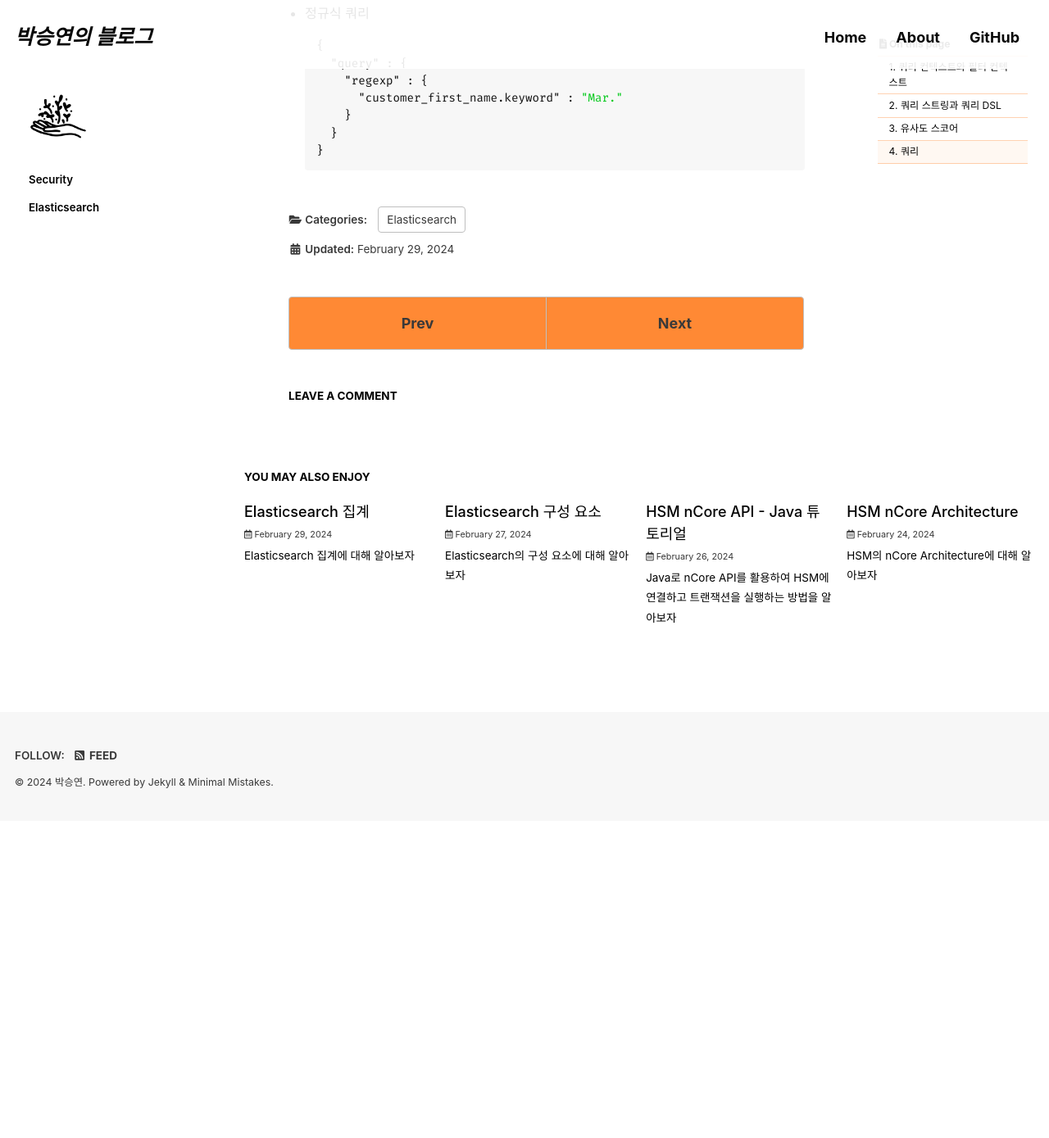
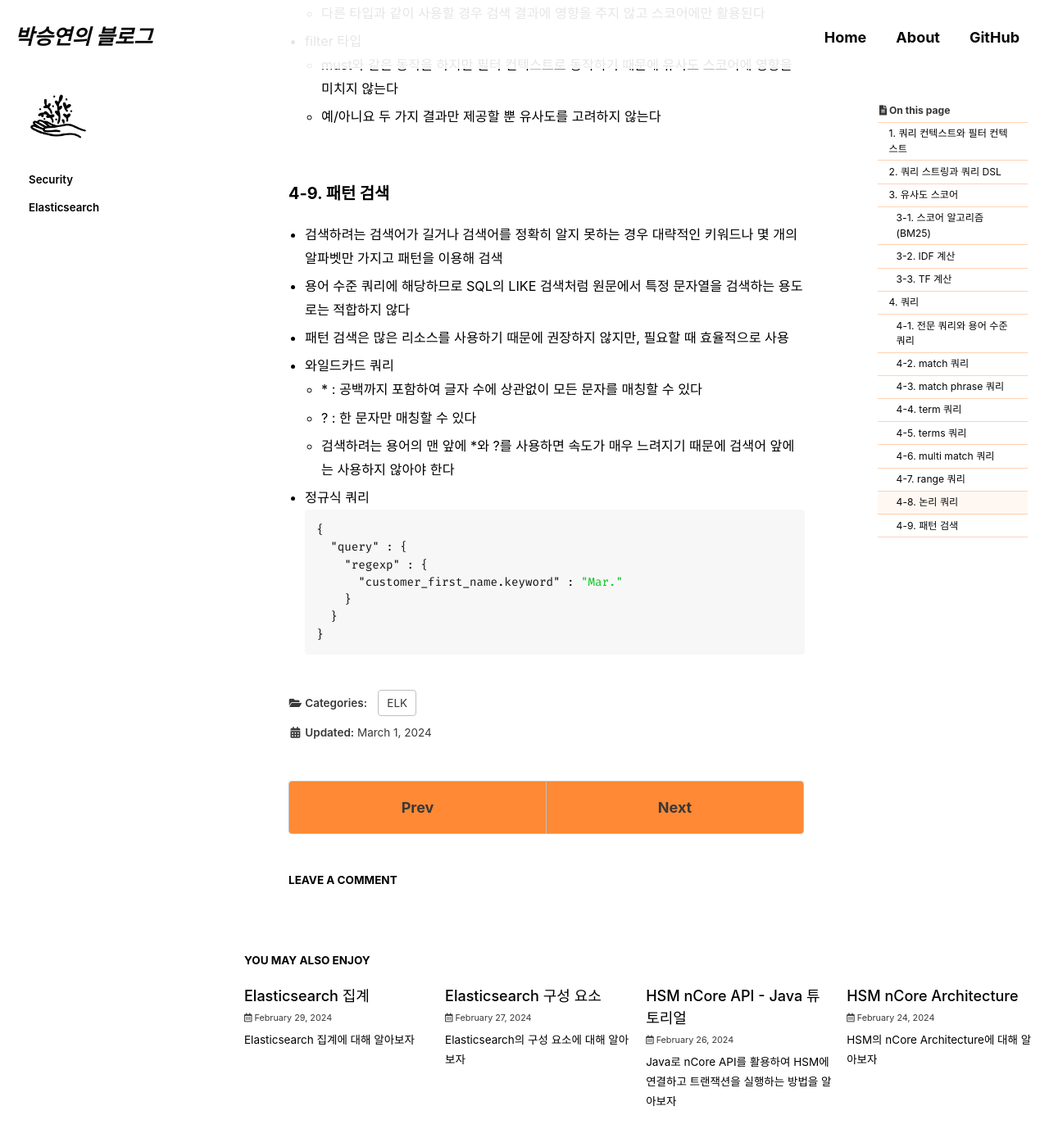
Before and after one commit to seungyeonpark/seungyeonpark.github.io, a Jekyll site: the page built from _posts/2024-02-28-elasticsearch-search.md, in a window 1280 px wide and 1400 px high, scrolled down 6457 px. Shown: the top 1389 px of the window at 82% size. Built offline with Jekyll 4.4.1, drawn with Linux system fonts in a browser that asks for light colours; cached includes are drawn as plain includes; some web fonts are replaced; comment, search, counter and statistics services are not loaded; before the commit the page ends 7459 px from its top, so only the background shows below that.

Commit message:
Docs: formatting

````diff
--- a/_posts/2024-02-26-ncore-java-tutorial.md
+++ b/_posts/2024-02-26-ncore-java-tutorial.md
@@ -42,7 +41,7 @@
 
 <br>
 
-1-4. Variables used in this tutorial
+### 1-4. Variables used in this tutorial
 
   | Variable type | Variable name | Variable description |
   | --- | --- | --- |
@@ -64,60 +63,57 @@
 <br>
 
 ## 2. Before connecting to the hardserver
+### 2-1. Before connecting to the hard server
+- WorldCallBacks, SecurityWorld 객체 인스턴스화
 
-2-1. Before connecting to the hard server
-  - WorldCallBacks, SecurityWorld 객체 인스턴스화
-
-      ```java
-      WorldCallbacks wcb = new WorldCallbacks();
-      SecurityWorld world = new SecurityWorld(null, wcb, null, true);
-      ```
+    ```java
+    WorldCallbacks wcb = new WorldCallbacks();
+    SecurityWorld world = new SecurityWorld(null, wcb, null, true);
+    ```
 
 <br>
 
-2-2. WorldCallbacks
-  - 하드서버가 사용자로부터 키를 생성하거나 사용 권한을 얻을 때 상호작용하는 방법을 정의
-  - DefaultCallBack 클래스를 extends
+### 2-2. WorldCallbacks
+- 하드서버가 사용자로부터 키를 생성하거나 사용 권한을 얻을 때 상호작용하는 방법을 정의
+- DefaultCallBack 클래스를 extends
 
-      ```java
-      class WorldCallbacks extends DefaultCallBack {
+    ```java
+    class WorldCallbacks extends DefaultCallBack {
 
-          public SoftCard configured_softcard = null;
+        public SoftCard configured_softcard = null;
 
-          public String reqPPCallBack(String ReqPPAction) throws NFException {
-            try {
-              return Passphrase.readPassphrase("Enter softcard passphrase: ");
-            } catch(IOException e) {
-              throw new NFException(e.toString());
-            }
+        public String reqPPCallBack(String ReqPPAction) throws NFException {
+          try {
+            return Passphrase.readPassphrase("Enter softcard passphrase: ");
+          } catch(IOException e) {
+            throw new NFException(e.toString());
           }
+        }
 
-          // Callback to choose a softcard
-          public SoftCard getSoftCardCallback() throws NFException {
-            return configured_softcard;
-          }
-      }
-      ```
+        // Callback to choose a softcard
+        public SoftCard getSoftCardCallback() throws NFException {
+          return configured_softcard;
+        }
+    }
+    ```
 
 <br>
 <br>
 
 ## 3. Connecting to the hardserver
+- Connecting to the hardserver
+- 하드서버에 연결을 생성
+- NFConnection 객체를 wrapping하는 EasyConnection 객체 인스턴스화
 
-- Connecting to the hardserver
-  - 하드서버에 연결을 생성
-  - NFConnection 객체를 wrapping하는 EasyConnection 객체 인스턴스화
-
-      ```java
-      EasyConnection c = new EasyConnection(world.getConnection());
-      ```
+    ```java
+    EasyConnection c = new EasyConnection(world.getConnection());
+    ```
 
 <br>
 <br>
 
 ## 4. Generating a key
-
-4-1. getKey()
+### 4-1. getKey()
 
   ```java
   Key k = world.getKey(appname, ident);
@@ -128,70 +124,74 @@
 
 <br>
 
-4-2. generate_key()
+### 4-2. generate_key()
 
-4-2-1. 키 생성 프로세스
+(1) 키 생성 프로세스
 
    ![ncore-java-tutorial-generate-key](../assets/images/posts-img/ncore-java-tutorial-generate-key.jpg)
 
-4-2-2. generate_key() 메서드 구현
+<br>
+
+(2) generate_key() 메서드 구현
 
 a. SecurityWorld로부터 AppKeyGenerator 객체 획득
 b. AppKeyGenerator 객체에서 key properties 지원 여부 확인
 
-- property가 존재하지 않는 경우,
+  - property가 존재하지 않는 경우,
 
-    ```java
-    String[] properties = new String[] {
-      "ident",
-      "type",
-      "size",
-      "protect"
-    }
+      ```java
+      String[] properties = new String[] {
+        "ident",
+        "type",
+        "size",
+        "protect"
+      }
 
-    for (int i = 0; i < properties.length; i++) {
-      if (akg.getProperty(properties[i]) == null) {
-        System.out.println("Property " + properties[i] + " does not exist." +
-          "Does your security world contain a usable softcard?");
-        System.exit(0);
+      for (int i = 0; i < properties.length; i++) {
+        if (akg.getProperty(properties[i]) == null) {
+          System.out.println("Property " + properties[i] + " does not exist." +
+            "Does your security world contain a usable softcard?");
+          System.exit(0);
+        }
       }
-    }
-    ```
+      ```
 
-- 모든 properties 존재하는 경우,
+    - 모든 properties 존재하는 경우,
 
-    ```java
-    // setStringProperty() 및 setMenuProperty() 함수를 사용하여
-    // AppKeyGenProperty[]를 채움
-    setStringProperty(akg, "ident", ident);
-    setMenuProperty(akg, "type", type);
-    setStringProperty(akg, "size", Integer.toString(len));
+        ```java
+        // setStringProperty() 및 setMenuProperty() 함수를 사용하여
+        // AppKeyGenProperty[]를 채움
+        setStringProperty(akg, "ident", ident);
+        setMenuProperty(akg, "type", type);
+        setStringProperty(akg, "size", Integer.toString(len));
 
-    // 키 보호 방법에 따라 protect 속성 결정
-    switch(protection) {
-        case NFKM_Key_flags.f_ProtectionModule:
-          setMenuProperty(akg, "protect", "module");
-          break;
+        // 키 보호 방법에 따라 protect 속성 결정
+        switch(protection) {
+            case NFKM_Key_flags.f_ProtectionModule:
+              setMenuProperty(akg, "protect", "module");
+              break;
 
-        case NFKM_Key_flags.f_ProtectionPassPhrase:
+            case NFKM_Key_flags.f_ProtectionPassPhrase:
 
-          setMenuProperty(akg, "protect", "softcard");
-          SoftCard cards[] = world.getSoftCards();
-          wcb.configured_softcard = null;
+              setMenuProperty(akg, "protect", "softcard");
+              SoftCard cards[] = world.getSoftCards();
+              wcb.configured_softcard = null;
 
-          for(int n = 0; n < cards.length; ++n) {
-            if(cards[n].getName().equals(prot_name)) {
-              wcb.configured_softcard = cards[n];
-            }
-            if(wcb.configured_softcard == null) {
-              throw new NoSuchSoftCard(prot_name);
-              break;
-            }
-          }
-    }
-    ```
+              for(int n = 0; n < cards.length; ++n) {
+                if(cards[n].getName().equals(prot_name)) {
+                  wcb.configured_softcard = cards[n];
+                }
+                if(wcb.configured_softcard == null) {
+                  throw new NoSuchSoftCard(prot_name);
+                  break;
+                }
+              }
+        }
+        ```
 
-4-2-3. AppKeyGenerator 객체에 할당된 속성 값이 유효하다면 generate() 호출
+<br>
+
+(3) AppKeyGenerator 객체에 할당된 속성 값이 유효하다면 generate() 호출
 
   ```java
   InvalidPropValue badprops[] = akg.check(); // 속성 유효성 체크
@@ -203,7 +203,9 @@
   return akg.generate(getUsableModule(world), null); // 새로 생성된 키에 대한 참조 반환
   ```
 
-4-2-4. cancel() 호출하여 메모리에 남아 있는 키 정보 destroy
+<br>
+
+(4) cancel() 호출하여 메모리에 남아 있는 키 정보 destroy
 
   ```java
   akg.cancel();
@@ -233,7 +235,9 @@
   - SecurityWorld 클래스의 getModule() 함수 사용
   - 모듈 번호 혹은 ESN을 매개변수로 받을 수 있도록 오버로드되어 있다
 
-4-3-2. setStringProperty()
+<br>
+
+(2) setStringProperty()
 
   ```java
   public static void setStringProperty(AppKeyGenerator akg,
@@ -246,7 +250,9 @@
   }
   ```
 
-4-3-3. setMenuProperty()
+<br>
+
+(3) setMenuProperty()
 
   ```java
   public static void setMenuProperty(AppKeyGenerator akg,
@@ -272,7 +278,6 @@
 <br>
 
 ## 5. Using a key
-
 - 키 사용 전 해당 키를 모듈에 로드해야 한다
 
     ```java
@@ -356,7 +360,9 @@
   }
   ```
 
-6-1-2. 서명 채널이 열렸다면 서명할 입력 파일과 저장할 FileOutputStream을 열기
+<br>
+
+(2) 서명 채널이 열렸다면 서명할 입력 파일과 저장할 FileOutputStream을 열기
 
   ```java
   FileInputStream input = null;
@@ -364,7 +370,9 @@
   input = new FileInputStream(plaintext_path);
   ```
 
-6-1-3. 채널을 사용하여 입력 파일의 바이트 읽기
+<br>
+
+(3) 채널을 사용하여 입력 파일의 바이트 읽기
 
   ```java
   byte inputbytes[] = new byte[4096];
@@ -381,26 +389,30 @@
   byte outputbytes[] = ch.update(new byte[0], true, false);
   ```
 
-- arrayTruncate()
-  - byte[]가 일관된 크기로 나뉘도록 보장
+  - arrayTruncate()
+    - byte[]가 일관된 크기로 나뉘도록 보장
 
-    ```java
-    static byte[] arrayTruncate(byte[] in, int len) {
-      byte out[] = new byte[len];
-      for(int i = 0; i < len; ++i)
-        out[i] = in[i];
-      return out;
-    }
-    ```
+      ```java
+      static byte[] arrayTruncate(byte[] in, int len) {
+        byte out[] = new byte[len];
+        for(int i = 0; i < len; ++i)
+          out[i] = in[i];
+        return out;
+      }
+      ```
 
-6-1-4. 해시 및 평문 객체 생성
+<br>
+
+(4) 해시 및 평문 객체 생성
 
   ```java
   hash = new M_Hash(outputbytes);
   plaintext = new M_PlainText(M_PlainTextType.Hash, new M_PlainTextType_Data_Hash(hash));
   ```
 
-6-1-5. 서명 작업 수행
+<br>
+
+(5) 서명 작업 수행
 
   ```java
   cmd = new M_Command(M_Cmd.Sign, 0, new M_Cmd_Args_Sign(0, kid, sigmech, plaintext));
@@ -412,7 +424,9 @@
   }
   ```
 
-6-1-6. 서명 파일 저장
+<br>
+
+(6) 서명 파일 저장
 
   ```java
   signature = ((M_Cmd_Reply_Sign)reply.reply).sig;
@@ -431,7 +445,6 @@
 <br>
 
 ## 7. Cleaning up resources
-
 - 모듈 메모리에서 키 unload
 
     ```java
--- a/_posts/2024-02-28-elasticsearch-search.md
+++ b/_posts/2024-02-28-elasticsearch-search.md
@@ -3,17 +3,17 @@
 excerpt: "Elasticsearch의 검색에 대해 알아보자"
 
 categories:
-  - Elasticsearch
+  - ELK
 tags:
   - [elasticsearch]
 
-permalink: /elasticsearch/elasticsearch-search
+permalink: /elk/elasticsearch-search
 
 toc: true
 toc_sticky: true
 
 date: 2024-02-28
-last_modified_at: 2024-02-29
+last_modified_at: 2024-03-01
 ---
 
 ## 1. 쿼리 컨텍스트와 필터 컨텍스트
@@ -58,15 +58,21 @@
 - 유사도 스코어는 질의문과 도큐먼트의 유사도를 표현하는 값으로, 스코어가 높을수록 찾고자 하는 도큐먼트에 가깝다는 사실을 의미
 - 검색 시 explain: true를 추가하면 쿼리 내부적인 최적화 방법과 어떤 경로를 통해 검색되었으며 어떤 기준으로 스코어가 계산되었는지 알 수 있다
 
-3-1. 스코어 알고리즘(BM25)
+<br>
+
+### 3-1. 스코어 알고리즘(BM25)
 - BM25 알고리즘은 검색, 추천에 많이 사용되는 알고리즘으로 TF(Term Frequency), IDF(Inverse Document Frequency) 개념에 문서 길이를 고려한 알고리즘
 - 검색어가 문서에서 얼마나 자주 나타나는지, 검색어가 문서 내에서 중요한 용어인지 등을 판단하는 근거를 제공
 
-3-2. IDF 계산
+<br>
+
+### 3-2. IDF 계산
 - 문서 빈도(Document Frequency)는 특정 용어가 '전체 도큐먼트'에서 얼마나 자주 등장했는지를 의미하는 지표
 - IDF(Inverse Document Frequency)는 문서 빈도의 역수로 전체 문서에서 자주 발생하는 단어일수록 중요하지 않은 단어로 인식하고 가중치를 낮추는 것
 
-3-3. TF 계산
+<br>
+
+### 3-3. TF 계산
 - 용어 빈도(Term Frequency)는 특정 용어가 '하나의 도큐먼트'에서 얼마나 많이 등장했는지를 의미하는 지표
 - 일반적으로 특정 용어가 도큐먼트에서 많이 반복되었다면 그 용어는 도큐먼트의 주제와 연관되어 있을 확률이 높다
 - 최종 스코어는 IDF와 TF 그리고 boost 변수(2.2)를 곱하면 된다
@@ -76,35 +82,45 @@
 
 ## 4. 쿼리
 
-4-1. 전문 쿼리와 용어 수준 쿼리
+### 4-1. 전문 쿼리와 용어 수준 쿼리
 - 전문 쿼리는 전문 검색을 하기 위해 사용되며, 전문 검색을 할 필드는 인덱스 매핑 시 텍스트 타입으로 매핑해야 한다
   - match 쿼리, match phrase 쿼리, multi match 쿼리, query string 쿼리
 - 용어 수준 쿼리는 정확히 일치하는 용어를 찾기 위해 사용되며, 인덱스 매핑 시 필드를 키워드 타입으로 매핑해야 한다
   - 일반적으로 숫자, 날짜, 범주형 데이터를 정확하게 검색할 때 사용
   - term 쿼리, terms 쿼리, fuzzy 쿼리
 
-4-2. match 쿼리
+<br>
+
+### 4-2. match 쿼리
 - 전문 쿼리의 가장 기본이 되는 쿼리
 - 전체 텍스트 중에서 특정 용어나 용어들을 검색할 때 사용
 - 전문 쿼리의 경우 검색어도 토큰화된다
 - match 쿼리에서 용어들 간의 공백은 OR로 인식한다
 
-4-3. match phrase 쿼리
+<br>
+
+### 4-3. match phrase 쿼리
 - match phrase 쿼리는 구(phrase)를 검색할 때 사용
 - 검색어에 사용된 용어들이 모두 포함되면서 용어의 순서까지 맞아야 한다
 - 검색 시 많은 리소스를 요구하기 때문에 자주 사용하는 것은 좋지 않다
 
-4-4. term 쿼리
+<br>
+
+### 4-4. term 쿼리
 - term 쿼리는 용어 수준 쿼리의 대표적 쿼리로 정확한 용어가 있는 경우만 매칭이 된다
   - 예를 들어 "Mary Bailey"를 검색하면 토큰화되지 않으며 분석기를 거치지 않았기 때문에 대소문자도 정확히 맞아야 한다
 - term 쿼리를 포함한 용어 수준 쿼리는 키워드 타입으로 매핑된 필드를 대상으로 주로 키워드 검색이나 범주형 데이터를 검색하는 용도로 사용
 - match 쿼리를 포함한 전문 쿼리는 텍스트 타입으로 매핑된 필드를 대상으로 전문 검색에 사용해야 한다
 
-4-5. terms 쿼리
+<br>
+
+### 4-5. terms 쿼리
 - 용어 수준 쿼리의 일종이며 여러 용어들을 검색
 - 키워드 타입으로 매핑된 필드에서 사용해야 하며, 분석기를 거치지 않았기 때문에 대소문자도 신경써야 한다
 
-4-6. multi match 쿼리
+<br>
+
+### 4-6. multi match 쿼리
 - 검색하고자 하는 용어나 구절이 정확히 어떤 필드에 있는지 모르는 경우 사용
 - 여러 개의 필드에서 검색하기 위한 multi match 쿼리는 전문 검색 쿼리의 일종으로, 텍스트 타입으로 매핑된 필드에서 사용
 - 1개 이상의 필드에 쿼리를 요청하면 각 필드에서 개별 스코어를 구한 다음 그중 가장 큰 값을 대표 스코어로 구한다
@@ -131,7 +147,9 @@
   }
   ```
 
-4-7. range 쿼리
+<br>
+
+### 4-7. range 쿼리
 - 특정 날짜나 숫자의 범위를 지정해 범위 안에 포함된 데이터들을 검색할 때 사용
 - 날짜/숫자/IP 타입의 데이터는 범위 쿼리가 가능하지만 문자형, 키워드 타입의 데이터에는 범위 쿼리를 사용할 수 없다
 - 검색 범위를 지정하는 파라미터
@@ -160,12 +178,14 @@
 - relation에 들어갈 수 있는 값들
 
   |value|description|
-    |---|---|
+  |---|---|
   |intersects(기본값)|쿼리 범위 값이 도큐먼트의 범위 데이터를 일부라도 포함하기만 하면 된다|
   |contains|도큐먼트의 범위 데이터가 쿼리 범위 값을 모두 포함해야 한다|
   |within|도큐먼트의 범위 데이터가 쿼리 범위 값 내에 전부 속해야 한다|
 
-4-8. 논리 쿼리
+<br>
+
+### 4-8. 논리 쿼리
 - 논리 쿼리는 복합 쿼리로 위 쿼리들을 조합할 수 있다
   - '2024년 2월 29일'에 생성된 로그 중에서 '상태가 불량'인 것들을 검색하거나 '서울'에서 발생한 데이터이면서 '제주도'에서 발생하지 않은 데이터를 검색해야 하는 경우 쿼리 조합이 필요
 - 논리 쿼리 타입
@@ -208,7 +228,9 @@
   - must와 같은 동작을 하지만 필터 컨텍스트로 동작하기 때문에 유사도 스코어에 영향을 미치지 않는다
   - 예/아니요 두 가지 결과만 제공할 뿐 유사도를 고려하지 않는다
 
-4-9. 패턴 검색
+<br>
+
+### 4-9. 패턴 검색
 - 검색하려는 검색어가 길거나 검색어를 정확히 알지 못하는 경우 대략적인 키워드나 몇 개의 알파벳만 가지고 패턴을 이용해 검색
 - 용어 수준 쿼리에 해당하므로 SQL의 LIKE 검색처럼 원문에서 특정 문자열을 검색하는 용도로는 적합하지 않다
 - 패턴 검색은 많은 리소스를 사용하기 때문에 권장하지 않지만, 필요할 때 효율적으로 사용
````
Also changed, not shown: other parts of _posts/2024-02-26-ncore-java-tutorial.md (+12 -14 lines), _posts/2024-02-27-elasticsearch-구성요소.md (+31 -18 lines), _posts/2024-02-28-elasticsearch-aggregations.md (+54 -31 lines).
